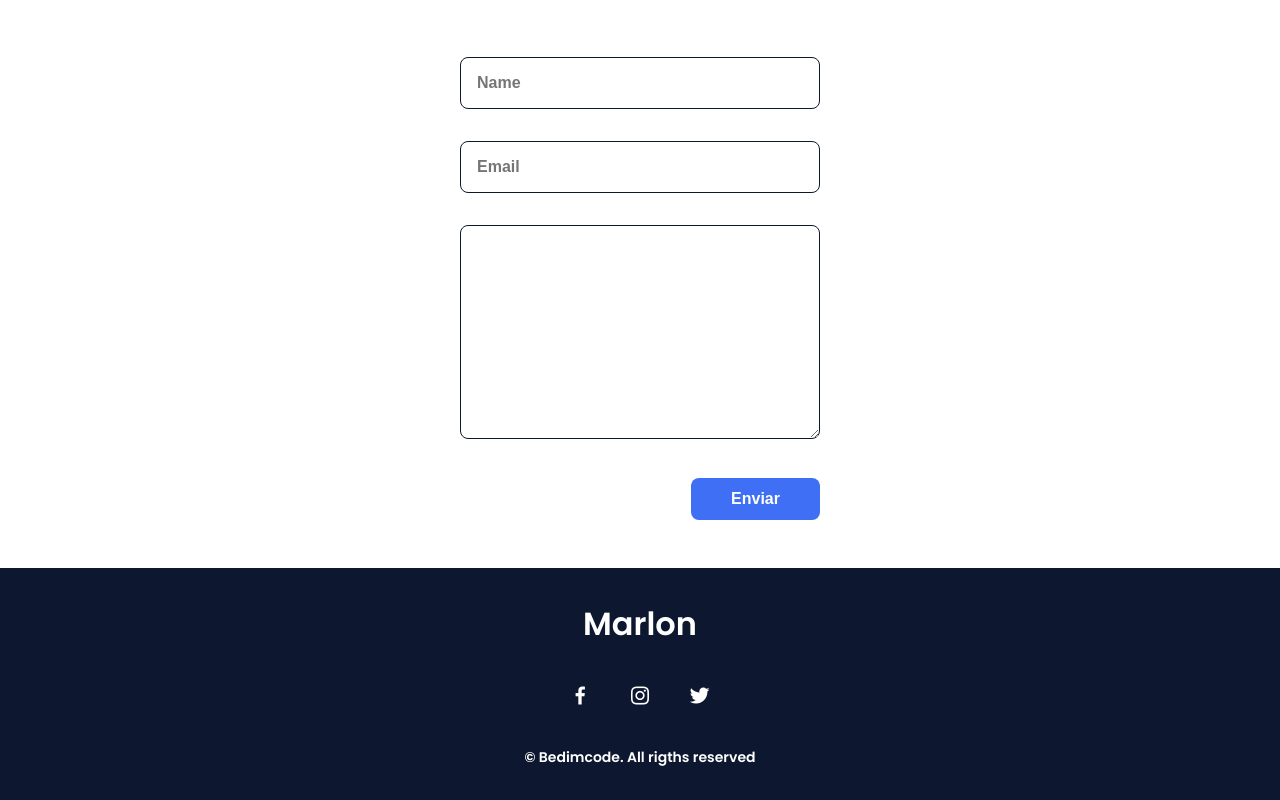
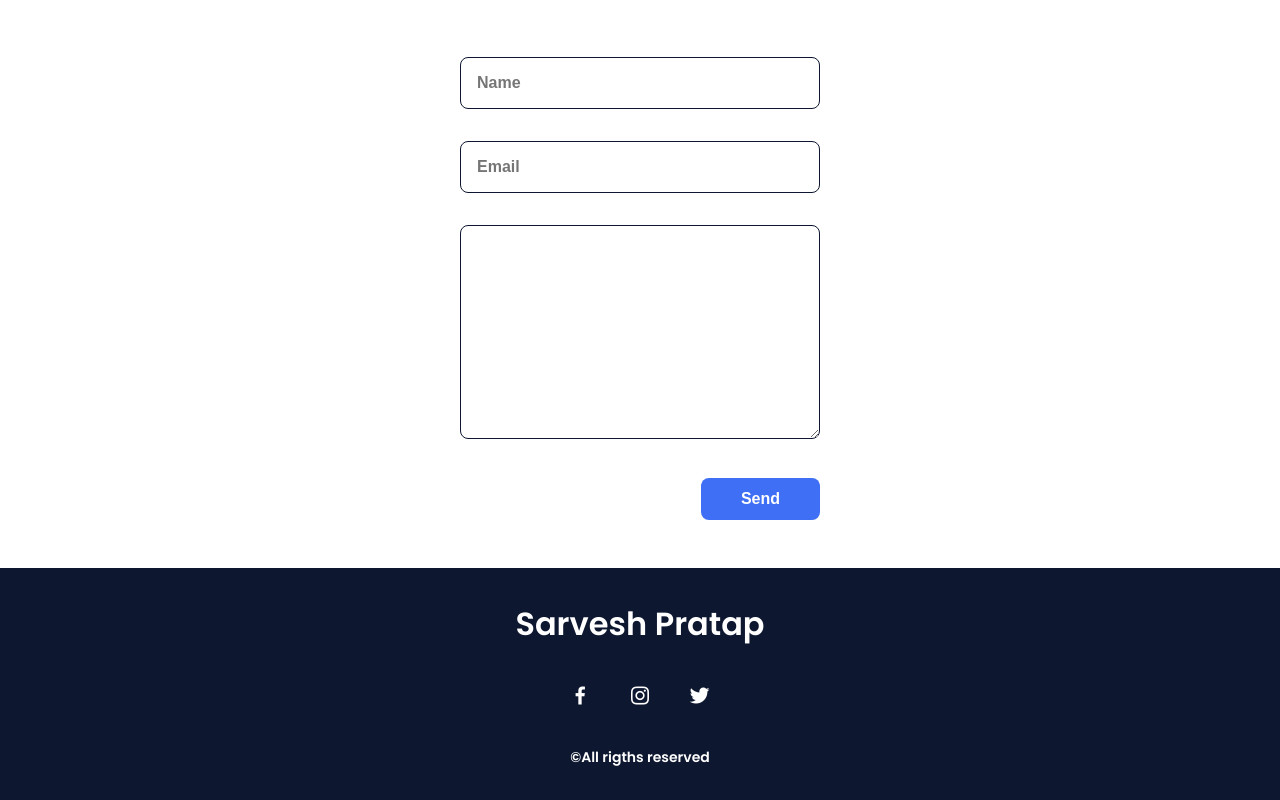
Before and after one commit to Sarvesh9570/Portfolio, a plain HTML site: page index.html in a window 1280 px wide. Shown: the part 2819-3619 px from the top of the page. Drawn offline with nearby package versions, Linux system fonts and the light colour scheme.

Commit message:
Update index.html

```diff
--- a/index.html
+++ b/index.html
@@ -256,7 +256,7 @@
                         <input type="text" placeholder="Name" class="contact__input">
                         <input type="mail" placeholder="Email" class="contact__input">
                         <textarea name="" id="" cols="0" rows="10" class="contact__input"></textarea>
-                        <input type="button" value="Enviar" class="contact__button button">
+                        <input type="button" value="Send" class="contact__button button">
                     </form>
                 </div>
             </section>
@@ -264,13 +264,13 @@
 
         <!--===== FOOTER =====-->
         <footer class="footer">
-            <p class="footer__title">Marlon</p>
+            <p class="footer__title">Sarvesh Pratap</p>
             <div class="footer__social">
                 <a href="#" class="footer__icon"><i class='bx bxl-facebook' ></i></a>
                 <a href="#" class="footer__icon"><i class='bx bxl-instagram' ></i></a>
                 <a href="#" class="footer__icon"><i class='bx bxl-twitter' ></i></a>
             </div>
-            <p class="footer__copy">&#169; Bedimcode. All rigths reserved</p>
+            <p class="footer__copy">&#169;All rigths reserved</p>
         </footer>
 
 
```
